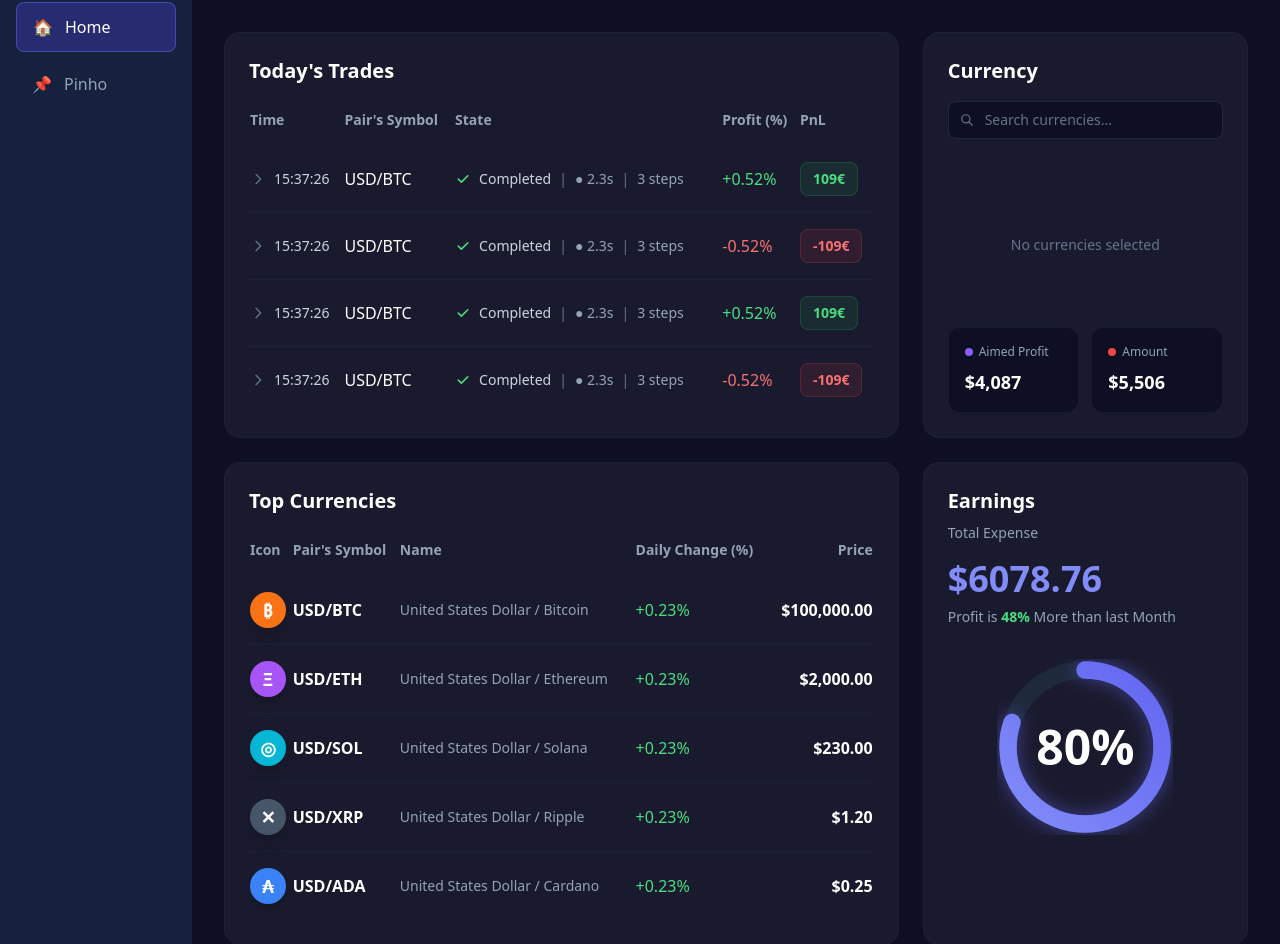
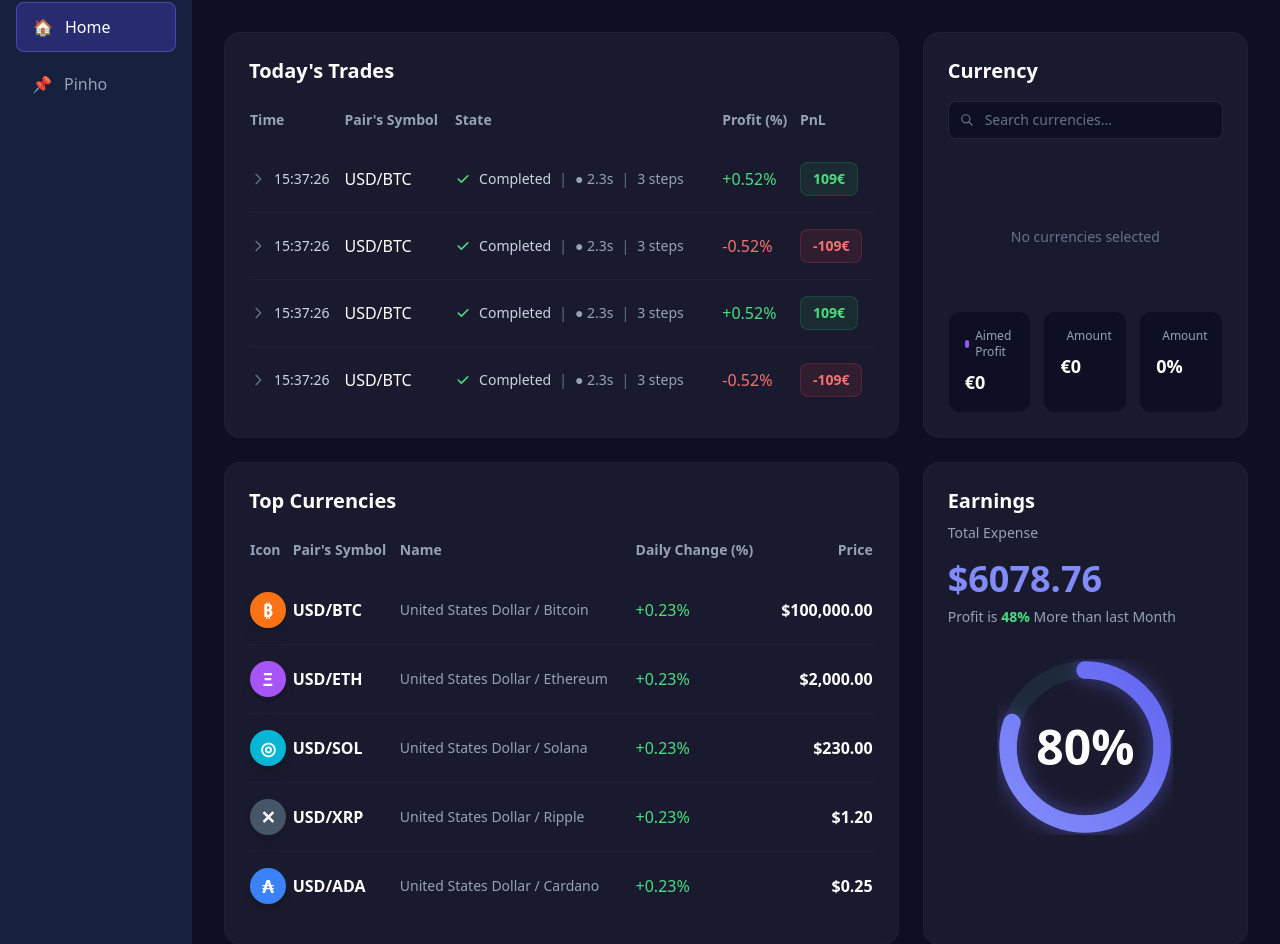
Before and after one commit to Pinho13/Heisenbug, a Django app: page / in a window 1280 px wide. Shown: the part 82-1026 px from the top of the page. Run offline with Django 5.2, Linux system fonts and the light colour scheme; some libraries are stand-ins or nearby versions.

Commit message:
Pus uma caixa de risco na currency. Tem alguns bugs tho.

```diff
--- a/hermes/templates/base.html
+++ b/hermes/templates/base.html
@@ -250,7 +250,7 @@
                 </div>
 
                 <!--assim ficam postos diretamente no fundo da caixa em questão-->
-                <div class="grid grid-cols-2 gap-3">
+                <div class="grid grid-cols-3 gap-3">
 
                     <!-- Aimed Profit -->
                     <div class="bg-[#0f0f23] rounded-xl p-4 border border-[#1e293b]/50">
@@ -263,12 +263,12 @@
                         class="text-lg font-bold cursor-pointer group-hover:opacity-0 transition-opacity"
                         id="aimedProfitDisplay"
                 >
-                    ${{ aimed_profit|default:"4,087" }}
+                    €{{ aimed_profit|default:"0" }}
                 </span>
                             <input
                                     type="text"
                                     id="aimedProfitInput"
-                                    value="{{ aimed_profit|default:'4087' }}"
+                                    value="{{ aimed_profit|default:'0' }}"
                                     class="absolute inset-0 text-lg font-bold bg-transparent border-b border-[#8b5cf6]/50 focus:border-[#8b5cf6] outline-none opacity-0 group-hover:opacity-100 focus:opacity-100 transition-opacity w-full"
                             />
                         </div>
@@ -285,17 +285,40 @@
                         class="text-lg font-bold cursor-pointer group-hover:opacity-0 transition-opacity"
                         id="amountDisplay"
                 >
-                    ${{ amount|default:"5,506" }}
+                    €{{ amount|default:"0" }}
                 </span>
                             <input
                                     type="text"
                                     id="amountInput"
-                                    value="{{ amount|default:'5506' }}"
+                                    value="{{ amount|default:'0' }}"
+                                    class="absolute inset-0 text-lg font-bold bg-transparent border-b border-[#ef4444]/50 focus:border-[#ef4444] outline-none opacity-0 group-hover:opacity-100 focus:opacity-100 transition-opacity w-full"
+                            />
+                        </div>
+                    </div>
+
+                    <!-- Risk -->
+                    <div class="bg-[#0f0f23] rounded-xl p-4 border border-[#1e293b]/50">
+                        <div class="flex items-center gap-1.5 text-xs text-[#94a3b8] mb-2">
+                            <div class="w-2 h-2 rounded-full bg-[#ef4444]"></div>
+                            <span>Amount</span>
+                        </div>
+                        <div class="relative group">
+                <span
+                        class="text-lg font-bold cursor-pointer group-hover:opacity-0 transition-opacity"
+                        id="riskDisplay"
+                >
+                    {{ amount|default:"0" }}%
+                </span>
+                            <input
+                                    type="text"
+                                    id="riskInput"
+                                    value="{{ amount|default:'0' }}"
                                     class="absolute inset-0 text-lg font-bold bg-transparent border-b border-[#ef4444]/50 focus:border-[#ef4444] outline-none opacity-0 group-hover:opacity-100 focus:opacity-100 transition-opacity w-full"
                             />
                         </div>
                     </div>
                 </div>
+
             </aside>
 
             <!-- Top Currencies -->
@@ -466,14 +489,13 @@
         { symbol: 'ETH', name: 'Ethereum', icon: 'Ξ', color: 'from-[#a855f7] to-[#7c3aed]' },
     ];
 
-    let selectedCurrencies = []; // Start with no selection
+    let selectedCurrencies = [];
 
     // ========== CURRENCY SEARCH ==========
     const currencySearch = document.getElementById('currencySearch');
     const currencyDropdown = document.getElementById('currencyDropdown');
     const selectedCurrenciesContainer = document.getElementById('selectedCurrencies');
 
-    // Initialize empty container
     selectedCurrenciesContainer.innerHTML = '<div class="col-span-2 text-center text-[#64748b] text-sm">No currencies selected</div>';
 
     currencySearch.addEventListener('input', function(e) {
@@ -484,7 +506,6 @@
             return;
         }
 
-        // Filter currencies
         const results = allCurrencies.filter(currency =>
             currency.symbol.toLowerCase().includes(query) ||
             currency.name.toLowerCase().includes(query)
@@ -496,7 +517,6 @@
             return;
         }
 
-        // Render results
         currencyDropdown.innerHTML = results.map(currency => `
         <div class="p-3 hover:bg-[#1a1a2e] cursor-pointer flex items-center gap-3 currency-result ${selectedCurrencies.includes(currency.symbol) ? 'opacity-50' : ''}"
              data-symbol="${currency.symbol}"
@@ -517,7 +537,6 @@
         currencyDropdown.classList.remove('hidden');
     });
 
-    // Add currency on click
     currencyDropdown.addEventListener('click', function(e) {
         const resultElement = e.target.closest('.currency-result');
         if (!resultElement) return;
@@ -533,23 +552,19 @@
             return;
         }
 
-        // Add to selected
         selectedCurrencies.push(symbol);
         updateCurrenciesDisplay();
 
-        // Clear search
         currencySearch.value = '';
         currencyDropdown.classList.add('hidden');
     });
 
-    // Close dropdown when clicking outside
     document.addEventListener('click', function(e) {
         if (!currencySearch.contains(e.target) && !currencyDropdown.contains(e.target)) {
             currencyDropdown.classList.add('hidden');
         }
     });
 
-    // Update currencies display
     function updateCurrenciesDisplay() {
         if (selectedCurrencies.length === 0) {
             selectedCurrenciesContainer.innerHTML = '<div class="col-span-2 text-center text-[#64748b] text-sm">No currencies selected</div>';
@@ -579,7 +594,6 @@
 
             selectedCurrenciesContainer.appendChild(currencyItem);
 
-            // Add remove handler
             currencyItem.querySelector('.remove-currency').addEventListener('click', function(e) {
                 e.stopPropagation();
                 removeCurrency(symbol);
@@ -587,13 +601,11 @@
         });
     }
 
-    // Remove currency
     function removeCurrency(symbol) {
         selectedCurrencies = selectedCurrencies.filter(s => s !== symbol);
         updateCurrenciesDisplay();
     }
 
-    // Atualizar o tempo em tempo real
     function updateTime() {
         const now = new Date();
         const timeString = now.toLocaleTimeString('pt-PT', {
@@ -619,7 +631,7 @@
         return '$' + parseInt(value).toLocaleString('en-US');
     }
 
-    // Aimed Profit - input editável
+    // Aimed Profit
     const aimedProfitInput = document.getElementById('aimedProfitInput');
     const aimedProfitDisplay = document.getElementById('aimedProfitDisplay');
 
@@ -632,12 +644,9 @@
         const value = e.target.value || '4087';
         e.target.value = value;
         aimedProfitDisplay.textContent = formatCurrency(value);
-
-        // Aqui podes adicionar um AJAX call para guardar no backend
-        // saveToBackend('aimed_profit', value);
     });
 
-    // Amount - input editável
+    // Amount
     const amountInput = document.getElementById('amountInput');
     const amountDisplay = document.getElementById('amountDisplay');
 
@@ -650,46 +659,8 @@
         const value = e.target.value || '5506';
         e.target.value = value;
         amountDisplay.textContent = formatCurrency(value);
-
-        // Aqui podes adicionar um AJAX call para guardar no backend
-        // saveToBackend('amount', value);
     });
 
-    // Opcional: Função para guardar no backend via AJAX
-    /*
-    function saveToBackend(field, value) {
-        fetch('/api/update-settings/', {
-            method: 'POST',
-            headers: {
-                'Content-Type': 'application/json',
-                'X-CSRFToken': getCookie('csrftoken')
-            },
-            body: JSON.stringify({
-                field: field,
-                value: value
-            })
-        })
-        .then(response => response.json())
-        .then(data => {
-            console.log('Saved:', data);
-        });
-    }
-
-    function getCookie(name) {
-        let cookieValue = null;
-        if (document.cookie && document.cookie !== '') {
-            const cookies = document.cookie.split(';');
-            for (let i = 0; i < cookies.length; i++) {
-                const cookie = cookies[i].trim();
-                if (cookie.substring(0, name.length + 1) === (name + '=')) {
-                    cookieValue = decodeURIComponent(cookie.substring(name.length + 1));
-                    break;
-                }
-            }
-        }
-        return cookieValue;
-    }
-    */
 </script>
 </body>
 </html>
```
